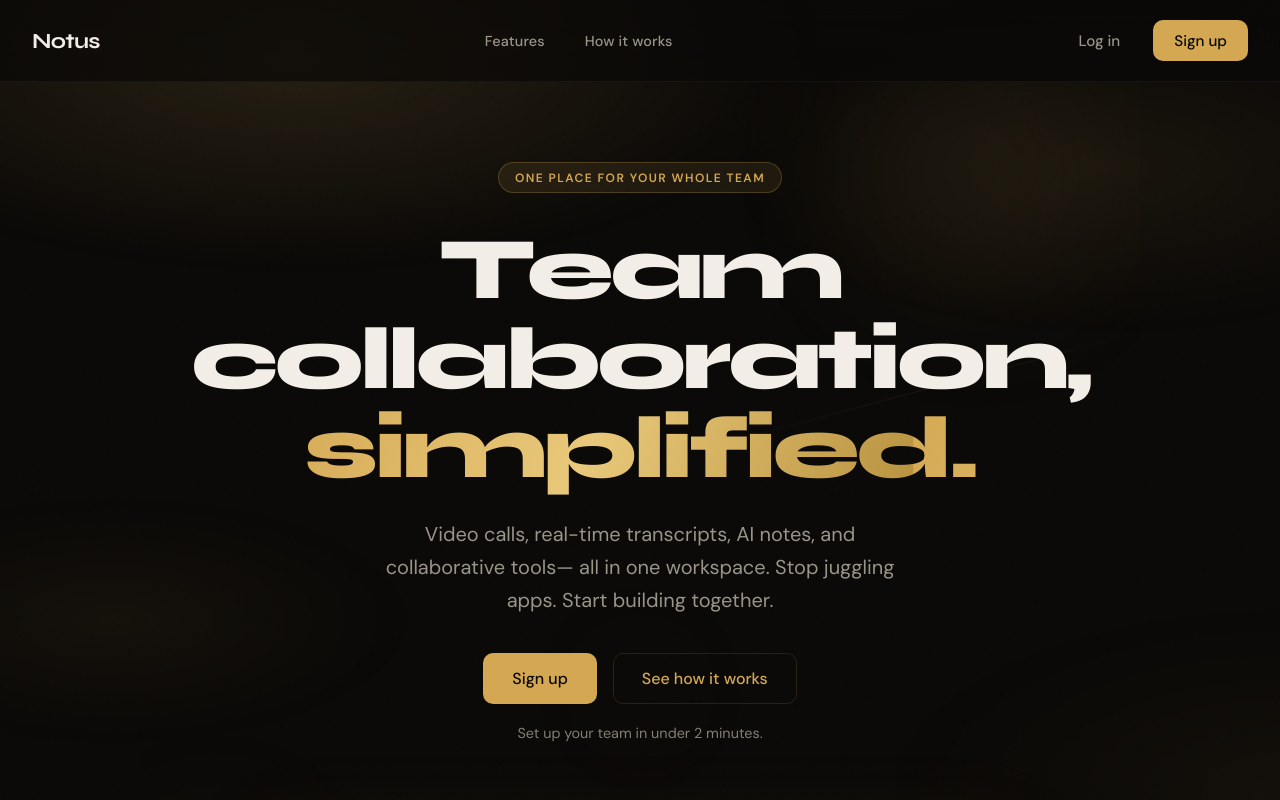
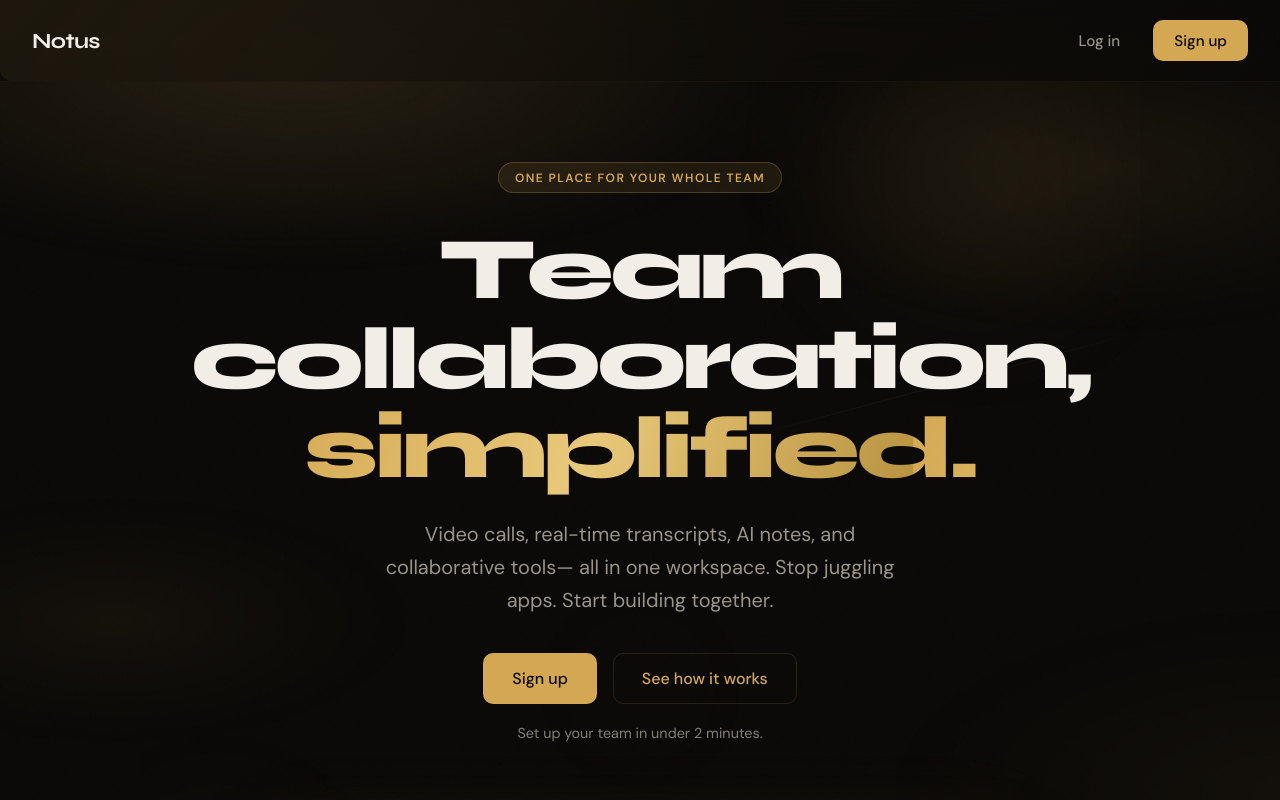
Before and after one commit to Esierra422/Notus, a React (Vite) app in the folder frontend/: page / in a window 1280 px wide. Shown: the top 800 px of the page. Built offline with nearby package versions, Linux system fonts and the light colour scheme; no server answers.

Commit message:
UI Fixes

```diff
--- a/frontend/src/components/landing/Nav.css
+++ b/frontend/src/components/landing/Nav.css
@@ -13,6 +13,8 @@
   padding: 1.25rem 2rem;
   max-width: 1280px;
   margin: 0 auto;
+  background: linear-gradient(135deg, rgba(212, 168, 83, 0.08) 0%, rgba(184, 146, 63, 0.03) 50%, transparent 100%);
+  border-radius: 0 0 12px 12px;
 }
 
 .nav-logo {
--- a/frontend/src/components/landing/Nav.jsx
+++ b/frontend/src/components/landing/Nav.jsx
@@ -11,10 +11,6 @@ export function Nav() {
     <nav className="nav">
       <div className="nav-inner">
         <Link to="/" className="nav-logo" onClick={() => setMobileOpen(false)}>Notus</Link>
-        <div className="nav-links nav-links--desktop">
-          <Link to="/features">Features</Link>
-          <Link to="/how-it-works">How it works</Link>
-        </div>
         <div className="nav-actions nav-actions--desktop">
           <Button to="/login" variant="ghost">Log in</Button>
           <Button to="/signup" variant="primary">Sign up</Button>
@@ -30,8 +26,6 @@ export function Nav() {
         </button>
       </div>
       <div className={`nav-mobile ${mobileOpen ? 'nav-mobile--open' : ''}`}>
-        <Link to="/features" className="nav-mobile-link" onClick={() => setMobileOpen(false)}>Features</Link>
-        <Link to="/how-it-works" className="nav-mobile-link" onClick={() => setMobileOpen(false)}>How it works</Link>
         <Link to="/login" className="nav-mobile-link" onClick={() => setMobileOpen(false)}>Log in</Link>
         <Link to="/signup" className="nav-mobile-link nav-mobile-link--primary" onClick={() => setMobileOpen(false)}>Sign up</Link>
       </div>
```
